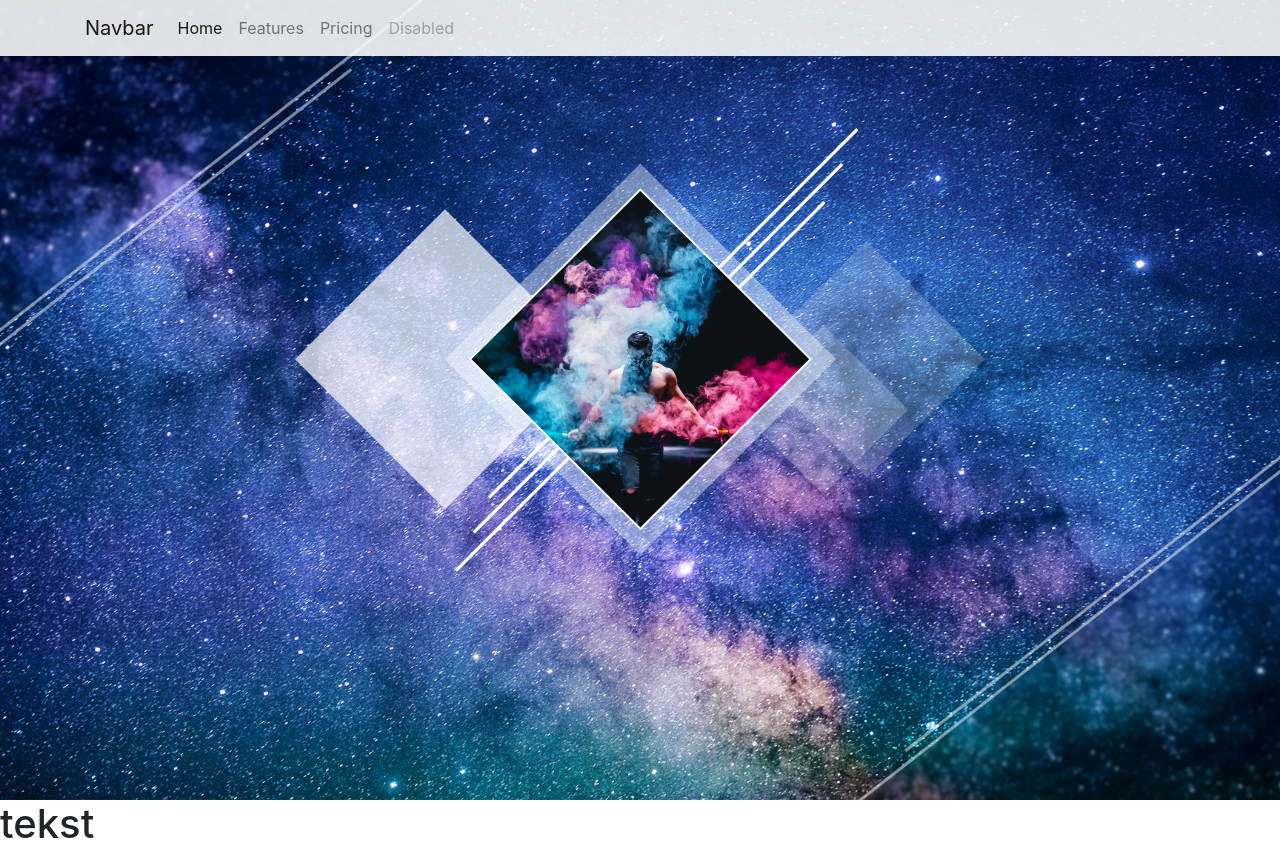
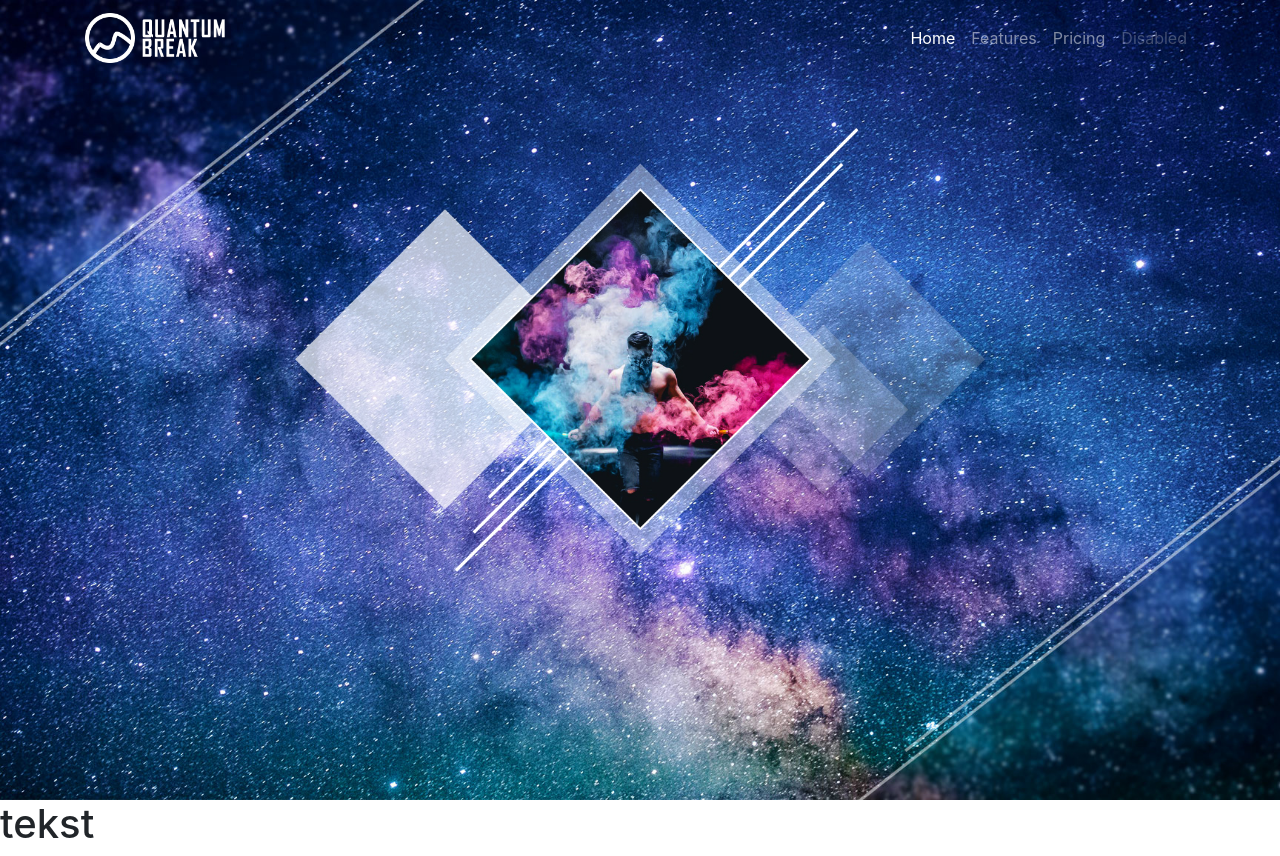
Before and after one commit to ilijapn/project1, a plain HTML site: page index.html in a window 1280 px wide. Drawn offline with Linux system fonts and the light colour scheme.

Commit message:
sredjen navbar

```diff
--- a/index.html
+++ b/index.html
@@ -13,15 +13,17 @@
 
 <body>
 	<!-- NAVBAR -->
-	<nav class="navbar navbar-expand-md fixed-top navbar-light bg-light">
+	<nav class="navbar navbar-expand-md fixed-top navbar-dark">
 		<div class="container">
-			<a class="navbar-brand" href="#">Navbar</a>
+			<a class="navbar-brand" href="#">
+				<img src="img/logo.png">
+			</a>
 			<button class="navbar-toggler" type="button" data-toggle="collapse" data-target="#navbarNav" 	aria-controls="navbarNav" aria-expanded="false"
 			 aria-label="Toggle navigation">
 				<span class="navbar-toggler-icon"></span>
 			</button>
 			<div class="collapse navbar-collapse" id="navbarNav">
-				<ul class="navbar-nav">
+				<ul class="navbar-nav ml-auto">
 					<li class="nav-item active">
 						<a class="nav-link" href="#">Home <span class="sr-only">(current)</span></a>
 					</li>
--- a/scss/style.scss
+++ b/scss/style.scss
@@ -24,5 +24,11 @@
 }
 
 .navbar {
-	opacity: 0.9;
+	background-color: transparent;
 }
+
+.navbar-brand {
+  img {
+  height: 50px;
+  }
+}
```
Also changed, not shown: css/style.css.
